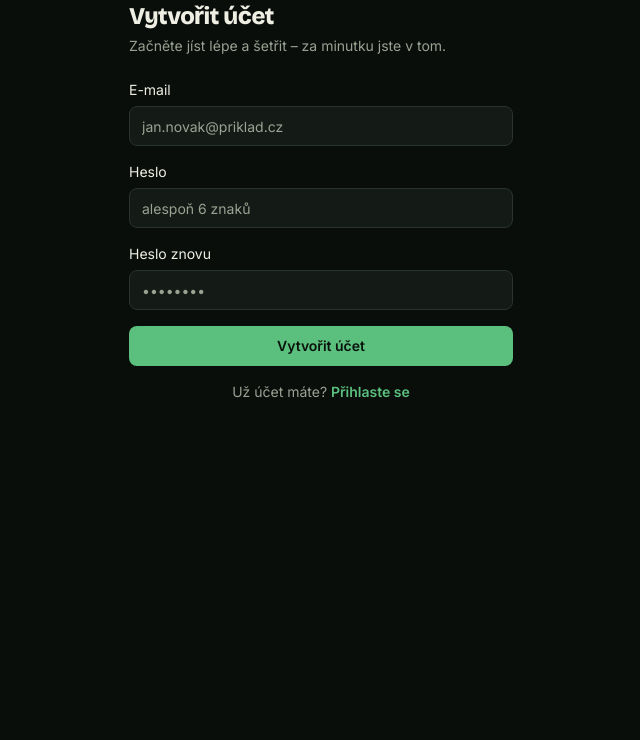
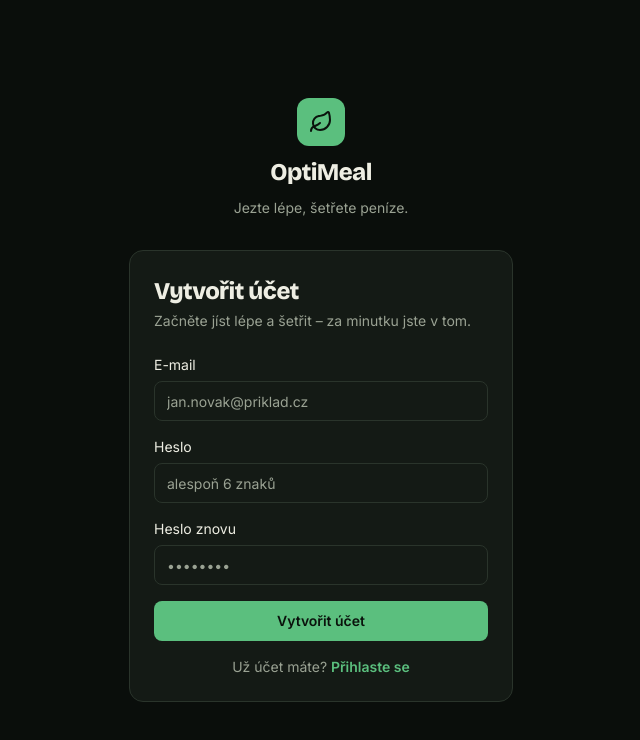
Before and after one commit to vestyxdev/optimeal, a React (Vite) app: page /registrace in a window 1280 px wide. Shown: the top 740 px of the page, without its empty margins (319-959 px from the left). Built offline with nearby package versions, Linux system fonts and the light colour scheme; no server answers.

Commit message:
design: AuthShell - centrované auth stránky s logotypem a tagline

```diff
--- /dev/null
+++ b/src/components/layout/AuthShell.tsx
@@ -0,0 +1,24 @@
+import type { ReactNode } from "react";
+import { Link } from "react-router-dom";
+import { Leaf } from "lucide-react";
+
+/**
+ * Společný rámec auth stránek (přihlášení, registrace, hesla) –
+ * vertikálně centrovaný, s logotypem značky a návratem na přehled.
+ */
+export function AuthShell({ children }: { children: ReactNode }) {
+  return (
+    <div className="flex min-h-dvh flex-col items-center justify-center px-4 py-10">
+      <Link to="/" className="mb-8 flex flex-col items-center gap-2.5" aria-label="Zpět na přehled">
+        <span className="grid size-12 place-items-center rounded-xl bg-primary text-primary-fg">
+          <Leaf className="size-6" />
+        </span>
+        <span className="om-display text-2xl font-extrabold tracking-tight">
+          OptiMeal
+        </span>
+        <span className="text-sm text-muted">Jezte lépe, šetřete peníze.</span>
+      </Link>
+      <div className="om-karta w-full max-w-sm p-6">{children}</div>
+    </div>
+  );
+}
--- a/src/routes/NoveHeslo.tsx
+++ b/src/routes/NoveHeslo.tsx
@@ -6,6 +6,7 @@ import { Input, Label } from "@/components/ui/Input";
 import { useAuth } from "@/lib/auth";
 import { supabase } from "@/lib/supabase";
 import { useTitulek } from "@/lib/titulky";
+import { AuthShell } from "@/components/layout/AuthShell";
 
 /**
  * Nastavení nového hesla – cíl odkazu z obnovovacího e-mailu.
@@ -58,7 +59,7 @@ export function NoveHeslo() {
   }
 
   return (
-    <div className="mx-auto max-w-sm">
+    <AuthShell>
       <h1 className="text-2xl font-extrabold tracking-tight">Nové heslo</h1>
 
       {nacitaSe ? (
@@ -114,6 +115,6 @@ export function NoveHeslo() {
           </p>
         </div>
       )}
-    </div>
+    </AuthShell>
   );
 }
--- a/src/routes/ObnoveniHesla.tsx
+++ b/src/routes/ObnoveniHesla.tsx
@@ -4,6 +4,7 @@ import { Button } from "@/components/ui/Button";
 import { Input, Label } from "@/components/ui/Input";
 import { useAuth } from "@/lib/auth";
 import { useTitulek } from "@/lib/titulky";
+import { AuthShell } from "@/components/layout/AuthShell";
 
 /** Obnovení hesla – odešle e-mail s odkazem na nastavení nového hesla. */
 export function ObnoveniHesla() {
@@ -28,7 +29,7 @@ export function ObnoveniHesla() {
   }
 
   return (
-    <div className="mx-auto max-w-sm">
+    <AuthShell>
       <h1 className="text-2xl font-extrabold tracking-tight">Obnovení hesla</h1>
       <p className="mt-1 text-sm text-muted">
         Zadejte e-mail účtu – pošleme vám odkaz na nastavení nového hesla.
@@ -78,6 +79,6 @@ export function ObnoveniHesla() {
           </Link>
         </p>
       )}
-    </div>
+    </AuthShell>
   );
 }
--- a/src/routes/Prihlaseni.tsx
+++ b/src/routes/Prihlaseni.tsx
@@ -5,6 +5,7 @@ import { Button } from "@/components/ui/Button";
 import { Input, Label } from "@/components/ui/Input";
 import { useAuth } from "@/lib/auth";
 import { useTitulek } from "@/lib/titulky";
+import { AuthShell } from "@/components/layout/AuthShell";
 
 /** Přihlášení e-mailem a heslem (Supabase Auth). */
 export function Prihlaseni() {
@@ -38,7 +39,7 @@ export function Prihlaseni() {
   }
 
   return (
-    <div className="mx-auto max-w-sm">
+    <AuthShell>
       <h1 className="text-2xl font-extrabold tracking-tight">Přihlášení</h1>
       <p className="mt-1 text-sm text-muted">Vítejte zpět – pokračujte ve svém plánu.</p>
 
@@ -91,6 +92,6 @@ export function Prihlaseni() {
           Zaregistrujte se
         </Link>
       </p>
-    </div>
+    </AuthShell>
   );
 }
--- a/src/routes/Registrace.tsx
+++ b/src/routes/Registrace.tsx
@@ -5,6 +5,7 @@ import { Button } from "@/components/ui/Button";
 import { Input, Label } from "@/components/ui/Input";
 import { useAuth } from "@/lib/auth";
 import { useTitulek } from "@/lib/titulky";
+import { AuthShell } from "@/components/layout/AuthShell";
 
 /** Registrace e-mailem a heslem (Supabase Auth). */
 export function Registrace() {
@@ -46,7 +47,7 @@ export function Registrace() {
 
   if (cekaNaEmail) {
     return (
-      <div className="mx-auto max-w-sm">
+      <AuthShell>
         <h1 className="text-2xl font-extrabold tracking-tight">Potvrďte e-mail</h1>
         <p className="mt-4 rounded-lg bg-ok-soft px-3 py-2 text-sm text-ok">
           Účet pro <strong>{email.trim()}</strong> je vytvořený. Poslali jsme vám
@@ -58,12 +59,12 @@ export function Registrace() {
             Přihlaste se
           </Link>
         </p>
-      </div>
+      </AuthShell>
     );
   }
 
   return (
-    <div className="mx-auto max-w-sm">
+    <AuthShell>
       <h1 className="text-2xl font-extrabold tracking-tight">Vytvořit účet</h1>
       <p className="mt-1 text-sm text-muted">Začněte jíst lépe a šetřit – za minutku jste v tom.</p>
 
@@ -121,6 +122,6 @@ export function Registrace() {
           Přihlaste se
         </Link>
       </p>
-    </div>
+    </AuthShell>
   );
 }
```
